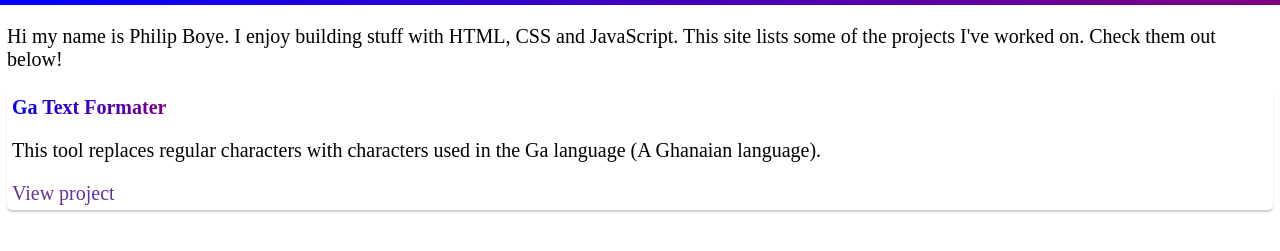
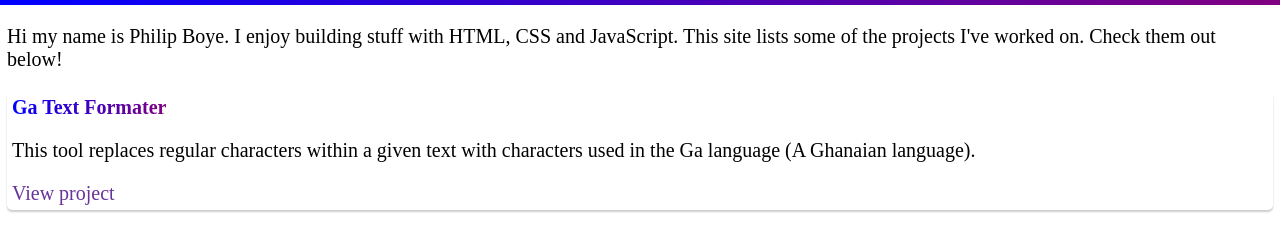
Before and after one commit to quil0byte/hello-world, a plain HTML site: page index.html in a window 1280 px wide. Shown: the part 73-324 px from the top of the page. Drawn offline with Linux system fonts and the light colour scheme; files whose address does not match are found by name.

Commit message:
Update index.html

```diff
--- a/index.html
+++ b/index.html
@@ -25,7 +25,7 @@
   <div id="projects-container">
     <div class="project-item">
       <b class="title">Ga Text Formater</b>
-    <p>This tool replaces regular characters with characters used in the Ga language (A Ghanaian language).</p>
+    <p>This tool replaces regular characters within a given text with characters used in the Ga language (A Ghanaian language).</p>
     <a href="ga-text-formatter/main.html" class="project-link">View project</a>
     </div>
   </div>
```
